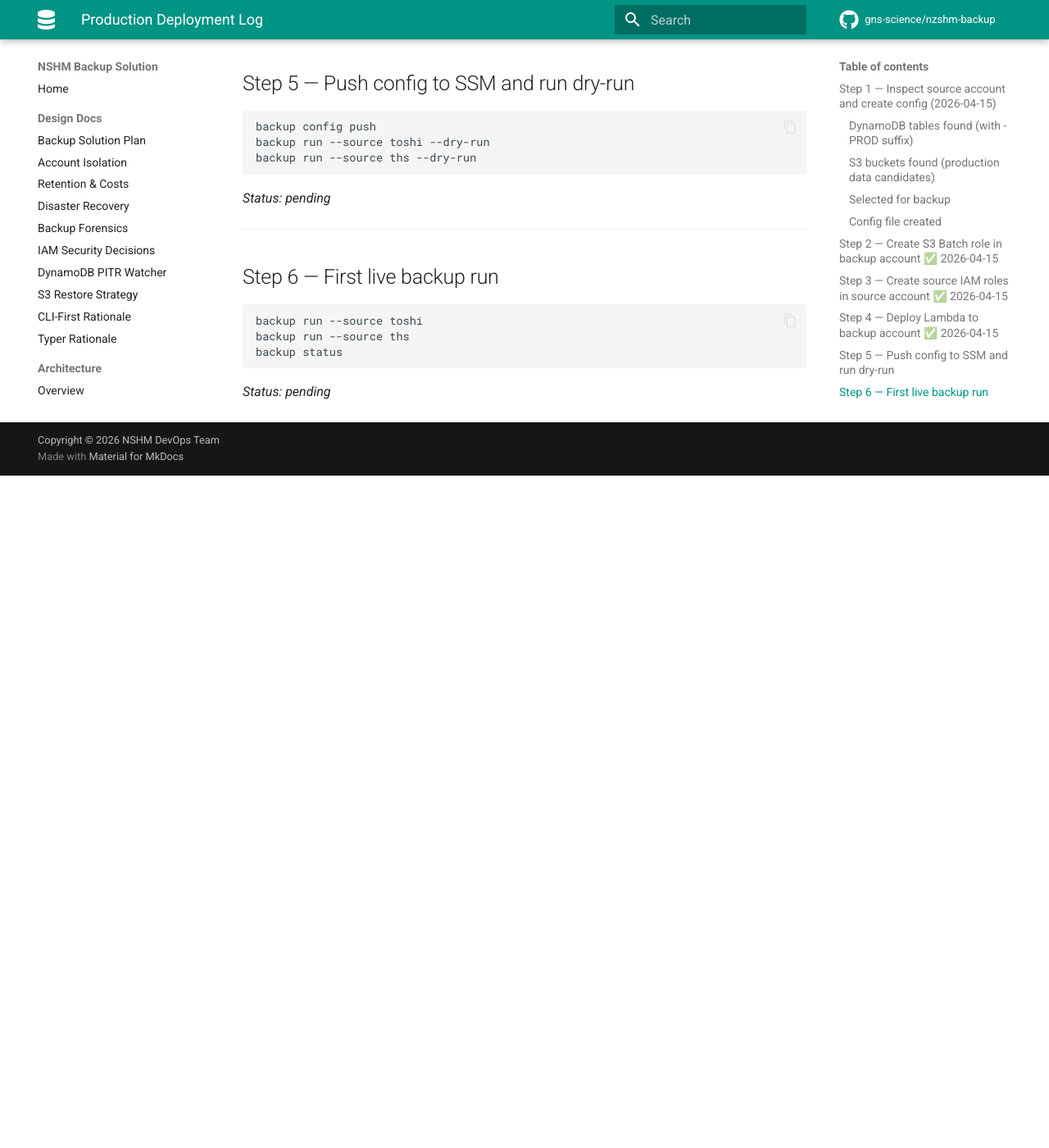
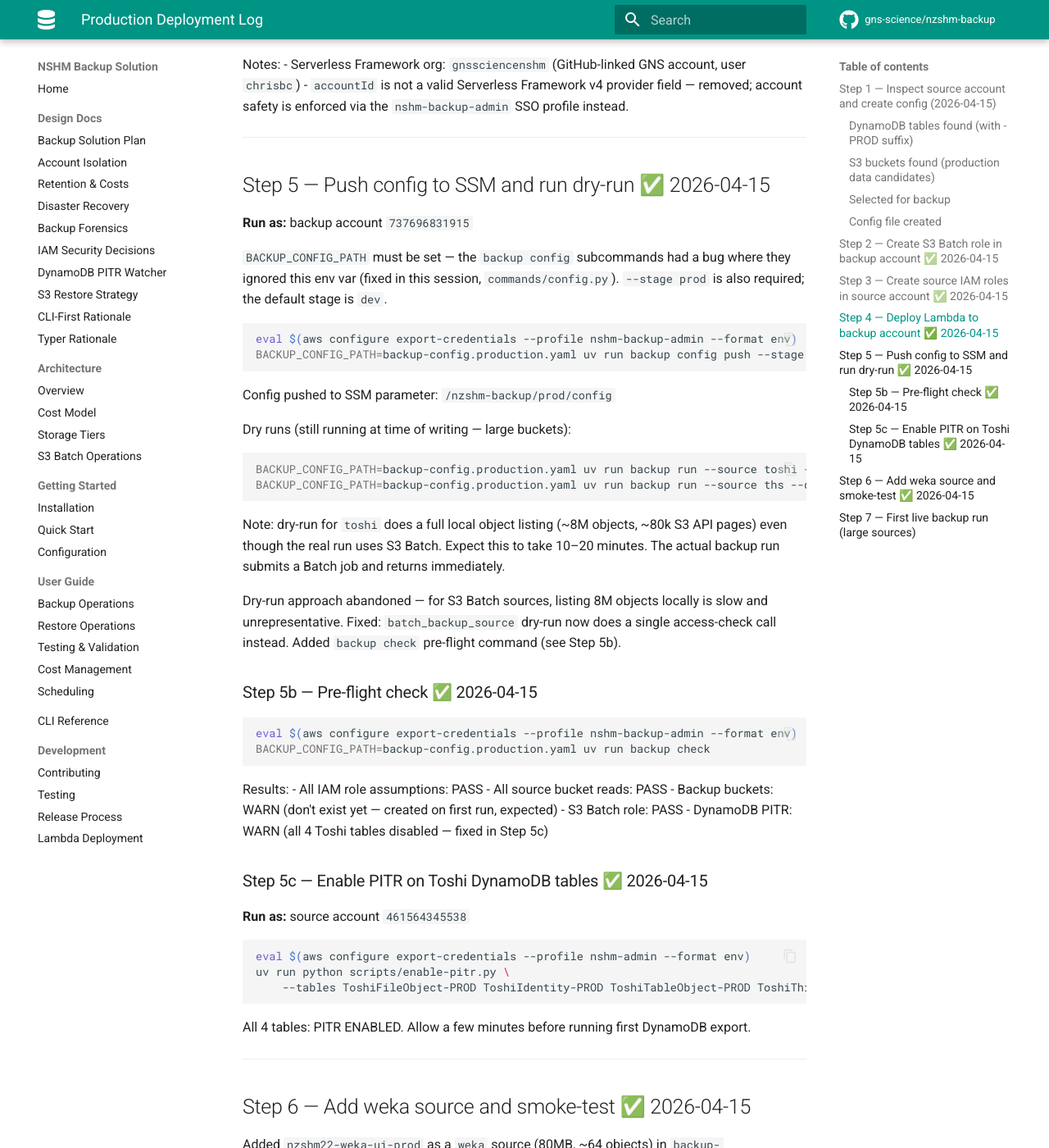
Before and after one commit to GNS-Science/aws-snapshot, an MkDocs documentation site: the page built from docs/PROD-DEPLOY-LOG.md, in a window 1280 px wide and 1400 px high, scrolled down 3216 px. Shown: the whole window at 82% size. Built offline with MkDocs 1.6.1 and Material for MkDocs 9.7.7, drawn with Linux system fonts in a browser that asks for light colours; comment, search, counter and statistics services are not loaded; the version menu is left out; before the commit the page ends 3796 px from its top, so only the background shows below that; some of the changed text lies outside the part shown.

Commit message:
chore: add weka smoke-test source and update deploy log
- backup-config.production.yaml: add `weka` source (nzshm22-weka-ui-prod),
  split `nzshm22-static-reports` out of `ths` into its own `static` source
- docs/PROD-DEPLOY-LOG.md: document weka smoke test (64 objects, ~80MB, SUCCESS),
  bucket policy re-run to cover weka bucket, step 7 placeholder for large sources

````diff
--- a/docs/PROD-DEPLOY-LOG.md
+++ b/docs/PROD-DEPLOY-LOG.md
@@ -81,29 +81,33 @@
 
 **Run as:** source account `461564345538` (`nshm-admin` profile)
 
+Initial attempt ran per-source, which caused the second run (`ths`) to overwrite the reader
+role policy set by the first (`toshi`), losing toshi bucket permissions. Corrected by running
+once in explicit mode covering all buckets and tables across both sources.
+
 ```bash
 uv run python scripts/create-source-roles.py \
-    --config backup-config.production.yaml --source toshi \
-    --backup-account-id 737696831915 --profile nshm-admin
-
-uv run python scripts/create-source-roles.py \
-    --config backup-config.production.yaml --source ths \
-    --backup-account-id 737696831915 --profile nshm-admin
+    --backup-account-id 737696831915 \
+    --s3-buckets nzshm22-toshi-api-prod ths-dataset-prod nzshm22-static-reports \
+    --dynamodb-tables ToshiFileObject-PROD ToshiIdentity-PROD ToshiTableObject-PROD ToshiThingObject-PROD \
+    --batch-role-arn arn:aws:iam::737696831915:role/nzshm-backup-batch-role \
+    --profile nshm-admin
 ```
 
 Note: `--backup-account-id` is required because `general.lambda_arn` is not yet set (Lambda
 not yet deployed). Script was patched to accept this flag alongside `--config/--source`.
 
 Roles created/updated in `461564345538`:
-- `arn:aws:iam::461564345538:role/nzshm-backup-reader` — reader + DynamoDB export permissions
+- `arn:aws:iam::461564345538:role/nzshm-backup-reader` — read all 3 source buckets + 4 DynamoDB tables
 - `arn:aws:iam::461564345538:role/nzshm-backup-restore` — PITR restore + tag management
 
-Both role ARNs written back to `backup-config.production.yaml` for `toshi` and `ths`.
+S3 bucket policies applied to all 3 source buckets allowing `nzshm-backup-batch-role`
+read (backup direction) and write (restore direction).
+Restore target buckets (`*-restore`) skipped — don't exist yet, policy applied at restore time.
 
-S3 bucket policies applied to `nzshm22-toshi-api-prod` allowing `nzshm-backup-batch-role`
-read (backup direction) and write (restore direction).
-Note: `nzshm22-toshi-api-prod-restore` does not exist yet — write policy will be applied at
-restore time.
+**Known limitation:** running `create-source-roles.py` per-source for the same account
+overwrites the shared role's inline policy. Always use explicit mode (all buckets/tables in
+one invocation) when multiple sources share an account, or re-run for the last source last.
 
 ---
 
@@ -133,24 +137,113 @@
 
 ---
 
-## Step 5 — Push config to SSM and run dry-run
+## Step 5 — Push config to SSM and run dry-run ✅ 2026-04-15
+
+**Run as:** backup account `737696831915`
+
+`BACKUP_CONFIG_PATH` must be set — the `backup config` subcommands had a bug where they
+ignored this env var (fixed in this session, `commands/config.py`). `--stage prod` is also
+required; the default stage is `dev`.
 
 ```bash
-backup config push
-backup run --source toshi --dry-run
-backup run --source ths --dry-run
+eval $(aws configure export-credentials --profile nshm-backup-admin --format env)
+BACKUP_CONFIG_PATH=backup-config.production.yaml uv run backup config push --stage prod
+```
+
+Config pushed to SSM parameter: `/nzshm-backup/prod/config`
+
+Dry runs (still running at time of writing — large buckets):
+
+```bash
+BACKUP_CONFIG_PATH=backup-config.production.yaml uv run backup run --source toshi --dry-run
+BACKUP_CONFIG_PATH=backup-config.production.yaml uv run backup run --source ths --dry-run
+```
+
+Note: dry-run for `toshi` does a full local object listing (~8M objects, ~80k S3 API pages)
+even though the real run uses S3 Batch. Expect this to take 10–20 minutes. The actual backup
+run submits a Batch job and returns immediately.
+
+Dry-run approach abandoned — for S3 Batch sources, listing 8M objects locally is slow and
+unrepresentative. Fixed: `batch_backup_source` dry-run now does a single access-check call
+instead. Added `backup check` pre-flight command (see Step 5b).
+
+### Step 5b — Pre-flight check ✅ 2026-04-15
+
+```bash
+eval $(aws configure export-credentials --profile nshm-backup-admin --format env)
+BACKUP_CONFIG_PATH=backup-config.production.yaml uv run backup check
+```
+
+Results:
+- All IAM role assumptions: PASS
+- All source bucket reads: PASS
+- Backup buckets: WARN (don't exist yet — created on first run, expected)
+- S3 Batch role: PASS
+- DynamoDB PITR: WARN (all 4 Toshi tables disabled — fixed in Step 5c)
+
+### Step 5c — Enable PITR on Toshi DynamoDB tables ✅ 2026-04-15
+
+**Run as:** source account `461564345538`
+
+```bash
+eval $(aws configure export-credentials --profile nshm-admin --format env)
+uv run python scripts/enable-pitr.py \
+    --tables ToshiFileObject-PROD ToshiIdentity-PROD ToshiTableObject-PROD ToshiThingObject-PROD
+```
+
+All 4 tables: PITR ENABLED. Allow a few minutes before running first DynamoDB export.
+
+---
+
+## Step 6 — Add weka source and smoke-test ✅ 2026-04-15
+
+Added `nzshm22-weka-ui-prod` as a `weka` source (80MB, ~64 objects) in
+`backup-config.production.yaml`. Used as a minimal smoke test before running the large sources.
+
+S3 bucket policy update required in source account (bucket wasn't covered by initial
+`create-source-roles.py` run):
+
+```bash
+eval $(aws configure export-credentials --profile nshm-admin --format env)
+uv run python scripts/create-source-roles.py \
+    --backup-account-id 737696831915 \
+    --s3-buckets nzshm22-toshi-api-prod ths-dataset-prod nzshm22-static-reports nzshm22-weka-ui-prod \
+    --dynamodb-tables ToshiFileObject-PROD ToshiIdentity-PROD ToshiTableObject-PROD ToshiThingObject-PROD \
+    --batch-role-arn arn:aws:iam::737696831915:role/nzshm-backup-batch-role \
+    --profile nshm-admin
+```
+
+Pre-flight check:
+
+```bash
+eval $(aws configure export-credentials --profile nshm-backup-admin --format env)
+BACKUP_CONFIG_PATH=backup-config.production.yaml uv run backup check --source weka
+```
+
+All checks passed (backup bucket WARN — doesn't exist yet, expected).
+
+First live backup run (smoke test):
+
+```bash
+eval $(aws configure export-credentials --profile nshm-backup-admin --format env) && \
+BACKUP_CONFIG_PATH=backup-config.production.yaml uv run backup run --source weka
+```
+
+Result: **SUCCESS** — 64 objects, ~80MB copied in ~7 seconds. Backup bucket created automatically.
+
+Note: `nzshm22-static-reports` was initially included in the `ths` source but turned out to be
+~40M objects / 2.7TB — not a small bucket. Separated into its own `static` source in the config.
+That source was killed mid-dry-run; will be scheduled separately.
+
+---
+
+## Step 7 — First live backup run (large sources)
+
+```bash
+eval $(aws configure export-credentials --profile nshm-backup-admin --format env)
+BACKUP_CONFIG_PATH=backup-config.production.yaml uv run backup run --source toshi
+BACKUP_CONFIG_PATH=backup-config.production.yaml uv run backup run --source ths
+BACKUP_CONFIG_PATH=backup-config.production.yaml uv run backup status
 ```
 
 _Status: pending_
-
----
-
-## Step 6 — First live backup run
-
-```bash
-backup run --source toshi
-backup run --source ths
-backup status
-```
-
-_Status: pending_
````
Also changed, not shown: backup-config.production.yaml (+21 -1 lines).
